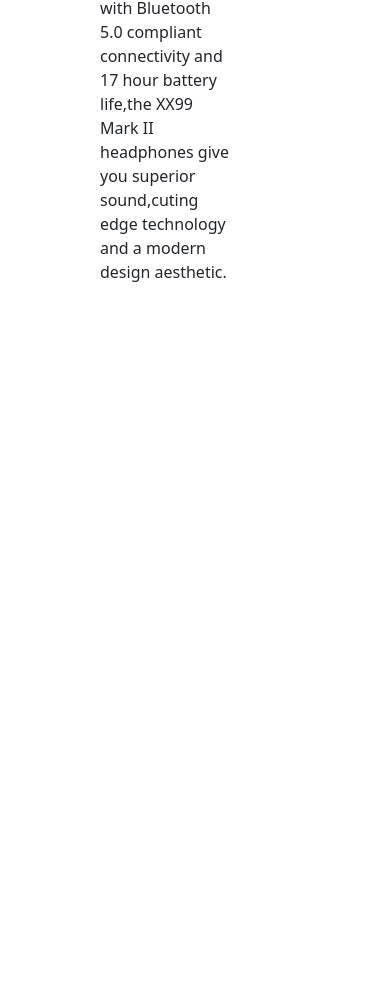
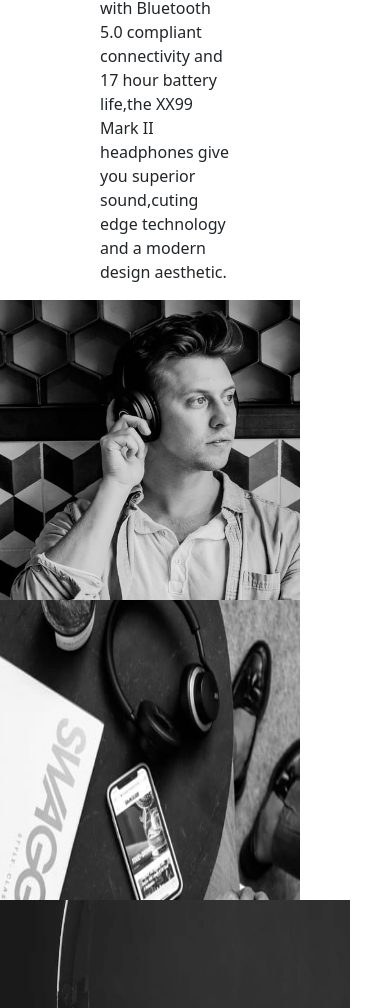
Before and after one commit to Allantoizmughus/Audiophile, a plain HTML site: page headphone.html in a window 390 px wide. Shown: the part 1776-2784 px from the top of the page. Before the commit the page ends 2076 px from the top, so only its background shows below. Drawn offline with nearby package versions, Linux system fonts and the light colour scheme.

Commit message:
Create the gallery display container in the headphone page

```diff
--- a/headphone.html
+++ b/headphone.html
@@ -81,5 +81,14 @@
         </div>
     </div>
 
+    <div id="galleryDisplay">
+        <div id="userPic">
+            <div><img src="SpeakerUser.png" height="300px" width="300px"></div>
+            <div><img src="Headphones6.png" height="300px" width="300px"></div>
+        </div>
+        <div> <img src="Headphones5.png" height="600px" width="350px"> </div>
+    </div>
+
+
 </body>
 </html>
```
Also changed, not shown: Headphones5.png (added), Headphones6.png (added).
